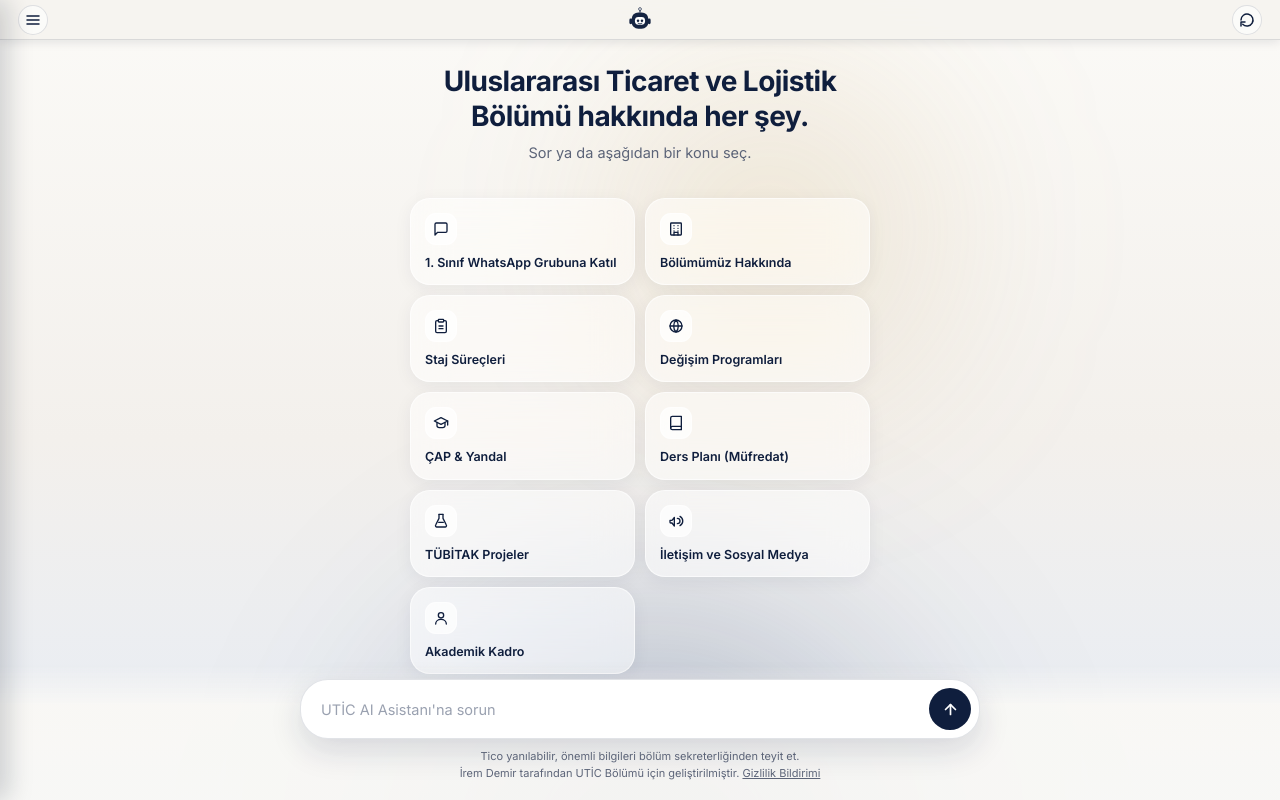
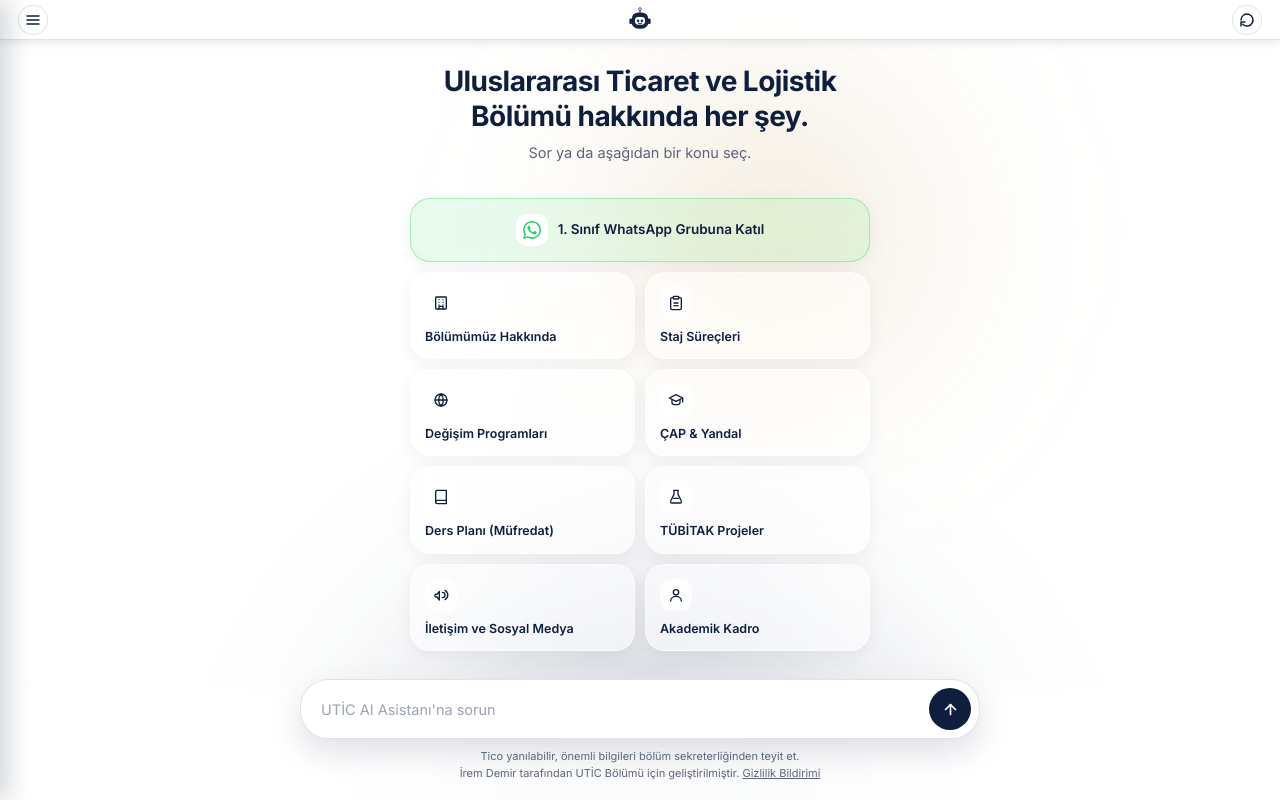
Before and after one commit to iremdemi/utic-ai-asistan, a website: page index.html in a window 1280 px wide. Drawn offline with Linux system fonts and the light colour scheme.

Commit message:
Update index.html

```diff
--- a/index.html
+++ b/index.html
@@ -66,7 +66,7 @@
     margin: 0;
     padding: 0;
     height: 100%;
-    background: #f9f8f5;
+    background: #ffffff;
     font-family: 'Inter', -apple-system, sans-serif;
     color: var(--ink);
     overflow-x: hidden;
@@ -74,6 +74,7 @@
 
   body {
     min-height: 100vh;
+    min-height: 100dvh;
     display: flex;
     flex-direction: column;
     position: relative;
@@ -87,7 +88,7 @@
     z-index: 0;
     pointer-events: none;
     overflow: hidden;
-    background: linear-gradient(180deg, #fbfaf7 0%, #f3f0ec 55%, #e6ecf5 100%);
+    background: #ffffff;
   }
 
   .glow::before,
@@ -133,7 +134,7 @@
     display: flex;
     align-items: center;
     justify-content: center;
-    background: rgba(246, 244, 239, 0.92);
+    background: rgba(255, 255, 255, 0.85);
     backdrop-filter: blur(10px);
     -webkit-backdrop-filter: blur(10px);
     border-bottom: 1px solid var(--border);
@@ -432,9 +433,34 @@
     display: grid;
     grid-template-columns: repeat(2, minmax(0, 1fr));
     gap: 10px;
-    margin-top: 26px;
+    margin-top: 10px;
     max-width: 460px;
     width: 100%;
+  }
+
+  .chip-featured {
+    flex-direction: row !important;
+    align-items: center !important;
+    justify-content: center;
+    gap: 10px !important;
+    width: 100%;
+    max-width: 460px;
+    margin-top: 26px;
+    padding: 15px 18px !important;
+    font-size: 13.5px !important;
+    background: rgba(37, 211, 102, 0.10) !important;
+    border-color: rgba(37, 211, 102, 0.35) !important;
+  }
+
+  .chip-featured .chip-icon {
+    background: #fff;
+  }
+
+  @media (hover: hover) and (pointer: fine) {
+    .chip-featured:hover {
+      background: rgba(37, 211, 102, 0.16) !important;
+      border-color: rgba(37, 211, 102, 0.5) !important;
+    }
   }
 
   .chip {
@@ -663,7 +689,7 @@
     flex-direction: column;
     align-items: center;
     padding: 14px 24px 20px;
-    background: linear-gradient(180deg, rgba(249,248,245,0), rgba(249,248,245,0.92) 30%);
+    background: linear-gradient(180deg, rgba(255,255,255,0), rgba(255,255,255,0.92) 30%);
   }
 
   .pill {
@@ -935,8 +961,9 @@
   // ---------- Konu / alt-konu menu verisi ----------
   const TOPICS = [
     {
-      icon: 'chat', label: '1. Sınıf WhatsApp Grubuna Katıl',
+      icon: 'whatsapp', label: '1. Sınıf WhatsApp Grubuna Katıl',
       special: 'document-upload',
+      featured: true,
     },
     {
       icon: 'building', label: 'Bölümümüz Hakkında',
@@ -1111,7 +1138,7 @@
 
   // ---------- Konu kartları için ikon seti (emoji yerine) ----------
   const ICONS = {
-    chat: '<svg width="16" height="16" viewBox="0 0 24 24" fill="none" stroke="currentColor" stroke-width="2" stroke-linecap="round" stroke-linejoin="round"><path d="M21 15a2 2 0 0 1-2 2H7l-4 4V5a2 2 0 0 1 2-2h14a2 2 0 0 1 2 2z"/></svg>',
+    whatsapp: '<svg width="18" height="18" viewBox="0 0 24 24" fill="#25D366"><path d="M17.472 14.382c-.297-.149-1.758-.867-2.03-.967-.273-.099-.471-.148-.67.15-.197.297-.767.966-.94 1.164-.173.199-.347.223-.644.075-.297-.15-1.255-.463-2.39-1.475-.883-.788-1.48-1.761-1.653-2.059-.173-.297-.018-.458.13-.606.134-.133.298-.347.446-.52.149-.174.198-.298.298-.497.099-.198.05-.371-.025-.52-.075-.149-.669-1.612-.916-2.207-.242-.579-.487-.5-.669-.51-.173-.008-.371-.01-.57-.01-.198 0-.52.074-.792.372-.272.297-1.04 1.016-1.04 2.479 0 1.462 1.065 2.875 1.213 3.074.149.198 2.096 3.2 5.077 4.487.709.306 1.262.489 1.694.625.712.227 1.36.195 1.871.118.571-.085 1.758-.719 2.006-1.413.248-.694.248-1.289.173-1.413-.074-.124-.272-.198-.57-.347M12.05 21.785h-.004a9.87 9.87 0 0 1-5.031-1.378l-.361-.214-3.741.982.998-3.648-.235-.374a9.86 9.86 0 0 1-1.51-5.26c.002-5.45 4.436-9.884 9.888-9.884 2.64 0 5.122 1.03 6.988 2.898a9.83 9.83 0 0 1 2.893 6.995c-.003 5.45-4.437 9.884-9.885 9.884M20.52 3.449C18.24 1.245 15.24 0 12.05 0 5.463 0 .102 5.36.1 11.947c0 2.105.549 4.16 1.595 5.976L0 24l6.223-1.632a11.9 11.9 0 0 0 5.822 1.484h.005c6.588 0 11.949-5.362 11.951-11.949a11.85 11.85 0 0 0-3.48-8.454"/></svg>',
     building: '<svg width="16" height="16" viewBox="0 0 24 24" fill="none" stroke="currentColor" stroke-width="2" stroke-linecap="round" stroke-linejoin="round"><rect x="4" y="3" width="16" height="18" rx="1"/><path d="M9 21v-4h6v4M9 7h.01M15 7h.01M9 11h.01M15 11h.01M9 15h.01M15 15h.01"/></svg>',
     clipboard: '<svg width="16" height="16" viewBox="0 0 24 24" fill="none" stroke="currentColor" stroke-width="2" stroke-linecap="round" stroke-linejoin="round"><rect x="8" y="2" width="8" height="4" rx="1"/><path d="M16 4h2a2 2 0 0 1 2 2v14a2 2 0 0 1-2 2H6a2 2 0 0 1-2-2V6a2 2 0 0 1 2-2h2"/><path d="M9 12h6M9 16h6"/></svg>',
     globe: '<svg width="16" height="16" viewBox="0 0 24 24" fill="none" stroke="currentColor" stroke-width="2" stroke-linecap="round" stroke-linejoin="round"><circle cx="12" cy="12" r="9"/><path d="M3 12h18M12 3c2.5 2.5 3.5 5.5 3.5 9s-1 6.5-3.5 9c-2.5-2.5-3.5-5.5-3.5-9s1-6.5 3.5-9z"/></svg>',
@@ -1126,11 +1153,11 @@
   function renderHeroChips() {
     TOPICS.forEach((topic) => {
       const chip = document.createElement('button');
-      chip.className = 'chip';
+      chip.className = topic.featured ? 'chip chip-featured' : 'chip';
 
       const iconEl = document.createElement('span');
       iconEl.className = 'chip-icon';
-      iconEl.innerHTML = ICONS[topic.icon] || ICONS.chat;
+      iconEl.innerHTML = ICONS[topic.icon] || ICONS.building;
       chip.appendChild(iconEl);
 
       const labelEl = document.createElement('span');
@@ -1144,7 +1171,12 @@
           askTopic(topic, topic.query);
         }
       });
-      heroChipsEl.appendChild(chip);
+
+      if (topic.featured) {
+        heroChipsEl.parentElement.insertBefore(chip, heroChipsEl);
+      } else {
+        heroChipsEl.appendChild(chip);
+      }
     });
   }
 
```
